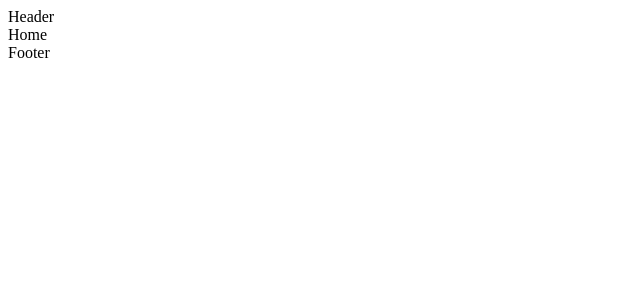
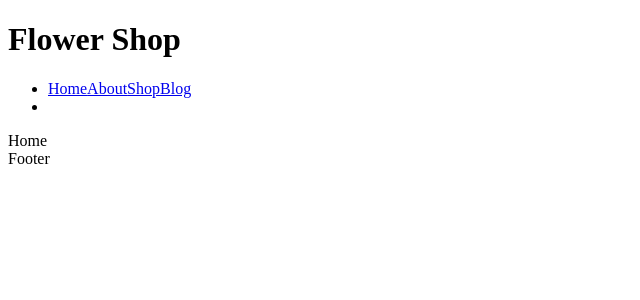
Before and after one commit to dilshodmahmaraimov22-ux/Flowers, a React (Vite) app: page / in a window 1280 px wide. Shown: the top 300 px of the page, without its empty margins (0-640 px from the left). Built offline with nearby package versions, Linux system fonts and the light colour scheme.

Commit message:
libk qoshildi

```diff
--- a/src/Components/Header/Header.jsx
+++ b/src/Components/Header/Header.jsx
@@ -1,8 +1,26 @@
 import React from 'react'
+import { Link } from 'react-router-dom'
 
 const Header = () => {
   return (
-    <div>Header</div>
+    <>
+    <div className="header">
+        <div className="container">
+            <div className="header__container">
+                <h1 className='header__title'>Flower Shop</h1>
+                <ul className='header__list'>
+                    <li className='header__item'>
+                        <Link to="/">Home</Link>
+                        <Link to="/about">About</Link>
+                        <Link to="/shop">Shop</Link>
+                        <Link to="/blog">Blog</Link>
+                    </li>
+                    <li className='header__item'></li>
+                </ul>
+            </div>
+        </div>
+    </div>
+    </>
   )
 }
 
```
